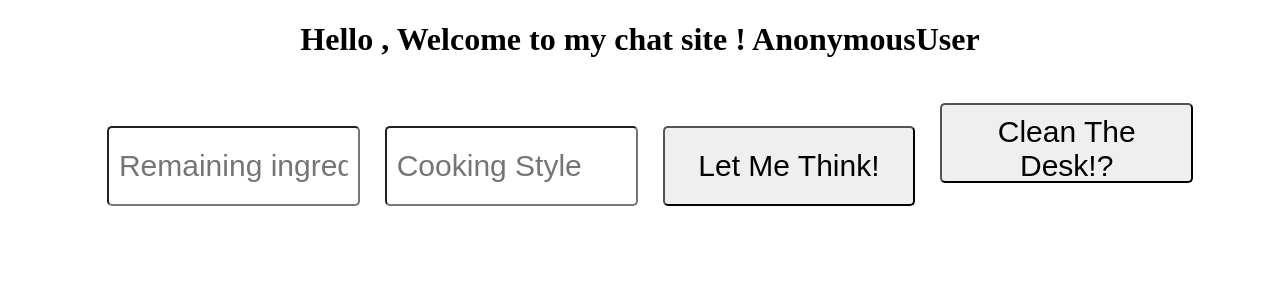
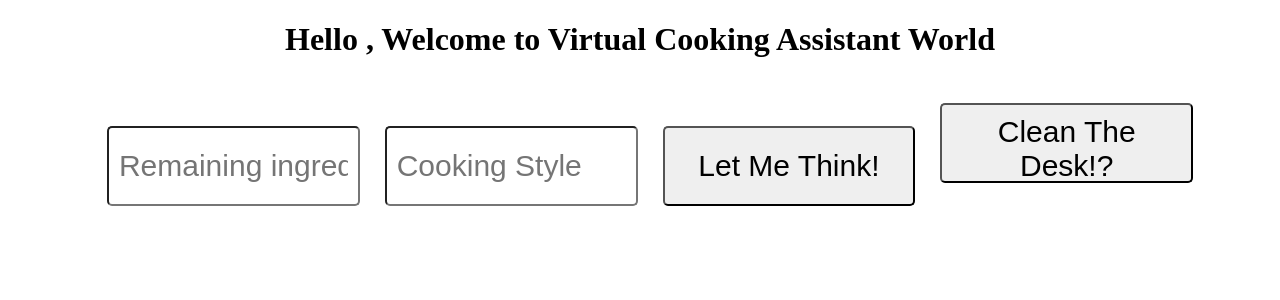
Before and after one commit to Nutthapat1234/amity-hackathon-backend, a Django app: page /chat/ in a window 1280 px wide. Shown: the top 300 px of the page. Run offline with Django 4.2, Linux system fonts and the light colour scheme; some libraries are stand-ins or nearby versions.

Commit message:
final v3

```diff
--- a/backend/templates/chatPage.html
+++ b/backend/templates/chatPage.html
@@ -128,7 +128,7 @@
 
 <body>
     <center>
-        <h1>Hello , Welcome to my chat site ! {{request.user}}</h1>
+        <h1>Hello , Welcome to Virtual Cooking Assistant World</h1>
     </center>
     <div id="id_chat_item_container" style="font-size: 20px">
         <br>
```
